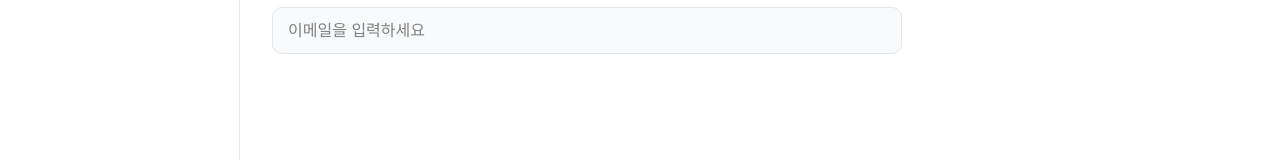
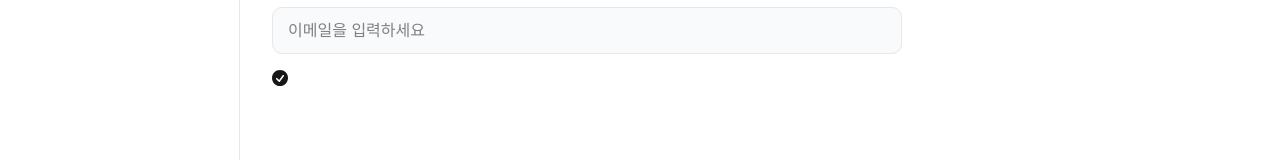
Before and after one commit to Leets-Official/8th-FE-Zero100, a React (Vite) app: page /dashboard in a window 1280 px wide. Shown: the part 389-549 px from the top of the page. Built offline with nearby package versions, Linux system fonts and the light colour scheme.

Commit message:
feat: 대시보드 공통 CheckIcon 컴포넌트 구현

```diff
--- /dev/null
+++ b/src/components/dashboard/CheckIcon.jsx
@@ -0,0 +1,18 @@
+function CheckIcon(props) {
+  return (
+    <svg
+      viewBox="0 0 16 16"
+      fill="currentColor"
+      aria-hidden="true"
+      className={props.className ?? 'size-4 text-neutral-900'}
+    >
+      <path
+        fillRule="evenodd"
+        clipRule="evenodd"
+        d="M8 16C10.1217 16 12.1566 15.1571 13.6569 13.6569C15.1571 12.1566 16 10.1217 16 8C16 5.87827 15.1571 3.84344 13.6569 2.34315C12.1566 0.842855 10.1217 0 8 0C5.87827 0 3.84344 0.842855 2.34315 2.34315C0.842855 3.84344 0 5.87827 0 8C0 10.1217 0.842855 12.1566 2.34315 13.6569C3.84344 15.1571 5.87827 16 8 16ZM11.857 6.191C11.9149 6.11129 11.9566 6.02095 11.9796 5.92514C12.0026 5.82933 12.0065 5.72994 11.991 5.63262C11.9756 5.5353 11.9412 5.44198 11.8897 5.35797C11.8382 5.27396 11.7707 5.20091 11.691 5.143C11.6113 5.08509 11.5209 5.04344 11.4251 5.02044C11.3293 4.99744 11.2299 4.99354 11.1326 5.00895C11.0353 5.02437 10.942 5.0588 10.858 5.11028C10.774 5.16176 10.7009 5.22929 10.643 5.309L7.16 10.099L5.28 8.219C5.21078 8.1474 5.128 8.0903 5.03647 8.05104C4.94495 8.01178 4.84653 7.99114 4.74694 7.99032C4.64736 7.9895 4.54861 8.00852 4.45646 8.04628C4.3643 8.08403 4.28059 8.13976 4.2102 8.21021C4.13982 8.28066 4.08417 8.36443 4.0465 8.45662C4.00883 8.54881 3.9899 8.64758 3.99081 8.74716C3.99173 8.84674 4.01246 8.94515 4.05181 9.03663C4.09116 9.12812 4.14834 9.21085 4.22 9.28L6.72 11.78C6.79663 11.8567 6.88896 11.9158 6.99065 11.9534C7.09233 11.9909 7.20094 12.006 7.30901 11.9975C7.41708 11.9891 7.52203 11.9573 7.61663 11.9044C7.71123 11.8515 7.79324 11.7787 7.857 11.691L11.857 6.191Z"
+      />
+    </svg>
+  );
+}
+
+export default CheckIcon;
--- a/src/pages/dashboard/DashboardPage.jsx
+++ b/src/pages/dashboard/DashboardPage.jsx
@@ -2,6 +2,7 @@ import { useState } from 'react';
 import Button from '../../components/dashboard/Button';
 import TextInput from '../../components/dashboard/TextInput';
 import Textarea from '../../components/dashboard/Textarea';
+import CheckIcon from '../../components/dashboard/CheckIcon';
 
 const EMAIL_PATTERN = /^[^\s@]+@[^\s@]+\.[^\s@]+$/;
 
@@ -38,6 +39,10 @@ function DashboardPage() {
           error={emailError}
         />
       </section>
+
+      <section className="flex items-center gap-3">
+        <CheckIcon />
+      </section>
     </div>
   );
 }
```
